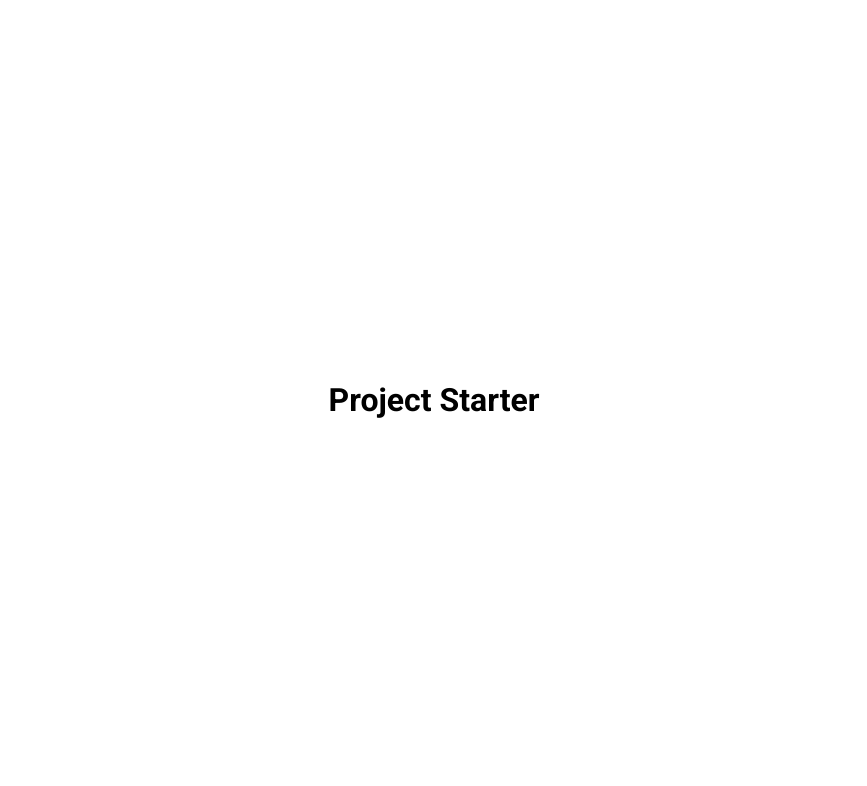
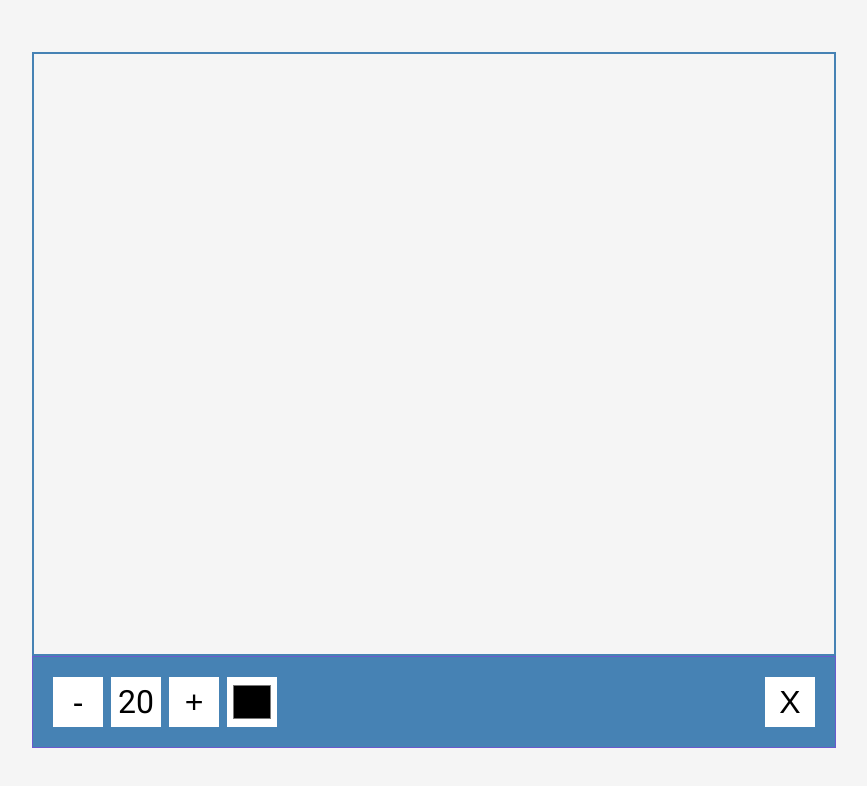
Before and after one commit to nia-ja/Drawing-App, a plain HTML site: page index.html in a window 1280 px wide. Shown: the whole page, without its empty margins (206-1073 px from the left). Drawn offline with Linux system fonts and the light colour scheme.

Commit message:
Basic HTML and styling

```diff
--- a/index.html
+++ b/index.html
@@ -4,10 +4,18 @@
     <meta charset="UTF-8" />
     <meta name="viewport" content="width=device-width, initial-scale=1.0" />
     <link rel="stylesheet" href="style.css" />
-    <title>My Project</title>
+    <title>Drawing App</title>
   </head>
   <body>
-    <h1>Project Starter</h1>
+    <canvas id="canvas" width="800" height="600"></canvas>
+    <div class="toolbox">
+      <button id="decrease">-</button>
+      <span id="size">20</span>
+      <button id="increase">+</button>
+      <input type="color" id="color">
+      <button id="clear">X</button>
+    </div>
+
     <script src="script.js"></script>
   </body>
 </html>
--- a/style.css
+++ b/style.css
@@ -5,12 +5,42 @@
 }
 
 body {
+  background-color: #f5f5f5;
   font-family: 'Roboto', sans-serif;
   display: flex;
   flex-direction: column;
   align-items: center;
   justify-content: center;
   height: 100vh;
-  overflow: hidden;
   margin: 0;
 }
+
+canvas {
+  border: 2px solid steelblue;
+}
+
+.toolbox {
+  background-color: steelblue;
+  border: 1px solid slateblue;
+  display: flex;
+  width: 804px;
+  padding: 1rem;
+}
+
+.toolbox > * {
+  background-color: #fff;
+  border: none;
+  display: inline-flex;
+  align-items: center;
+  justify-content: center;
+  font-size: 2rem;
+  height: 50px;
+  width: 50px;
+  margin: .25rem;
+  padding: .25rem;
+  cursor: pointer;
+}
+
+.toolbox > *:last-child {
+  margin-left: auto;
+}
```
